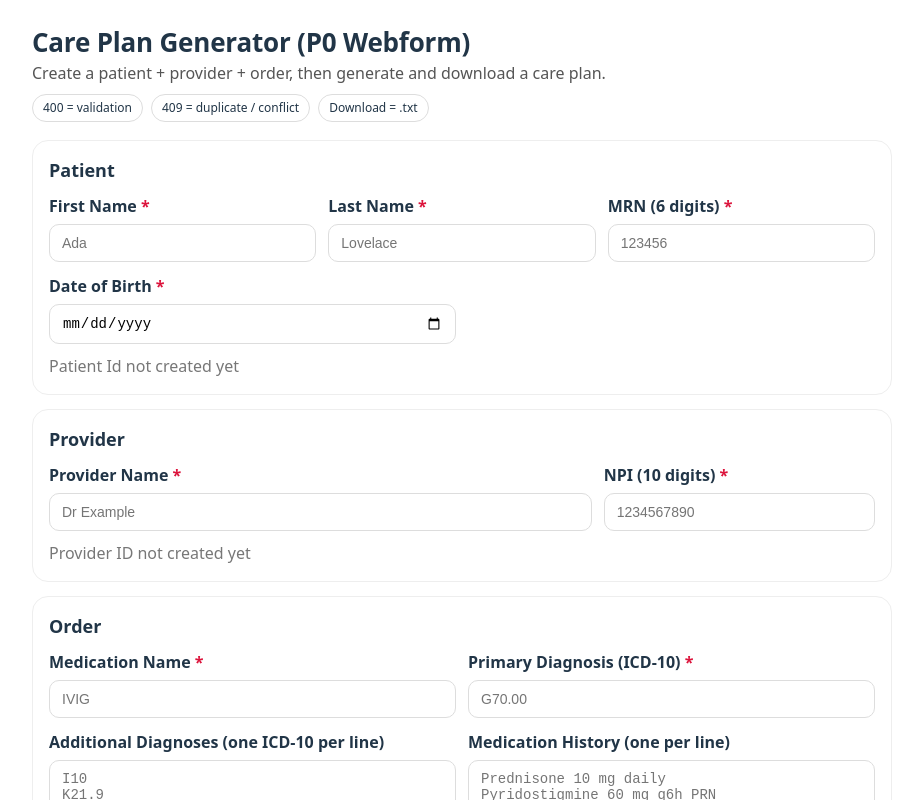
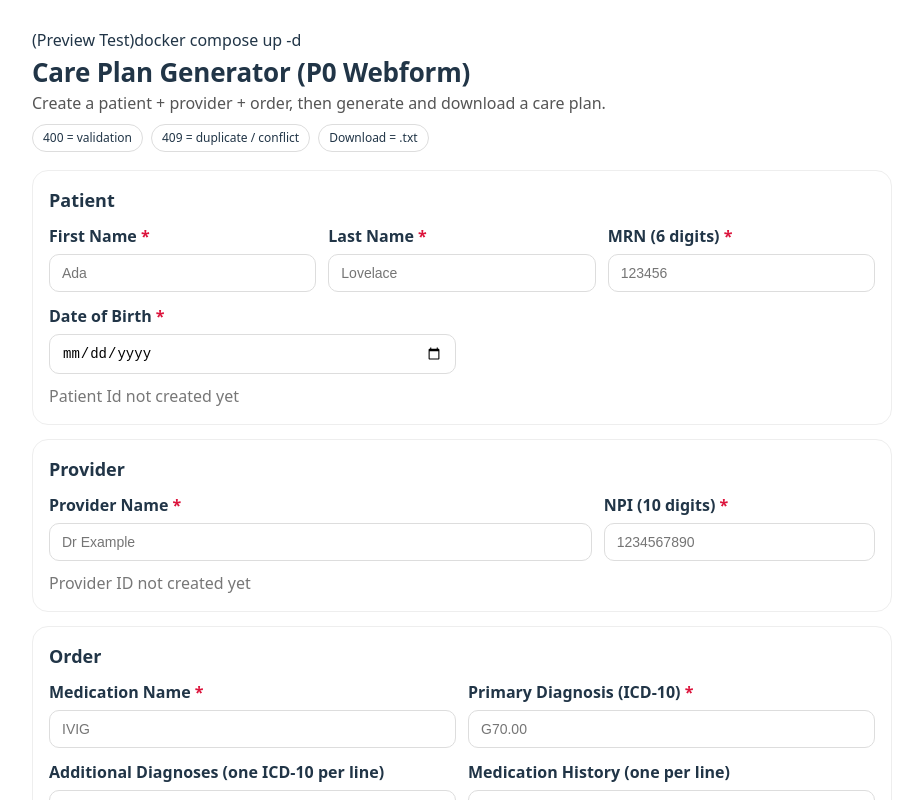
Before and after one commit to hahmadi-cmu-F24/generate-plans, a React app in the folder frontend/: page / in a window 1280 px wide. Shown: the top 800 px of the page, without its empty margins (178-1101 px from the left). Built offline with nearby package versions, Linux system fonts and the light colour scheme; no server answers; the HTML template or start-up script is replaced by a standard one.

Commit message:
Test Vercel preview deployment

```diff
--- a/frontend/src/App.tsx
+++ b/frontend/src/App.tsx
@@ -160,6 +160,7 @@ export default function App() {
   return (
     <div className="container">
       <header className="header">
+      (Preview Test)docker compose up -d
         <h1 style={{ margin: 0, fontSize: 26, letterSpacing: -0.2 }}>Care Plan Generator (P0 Webform)</h1>
         <div className="subtitle">
           Create a patient + provider + order, then generate and download a care plan.
```
